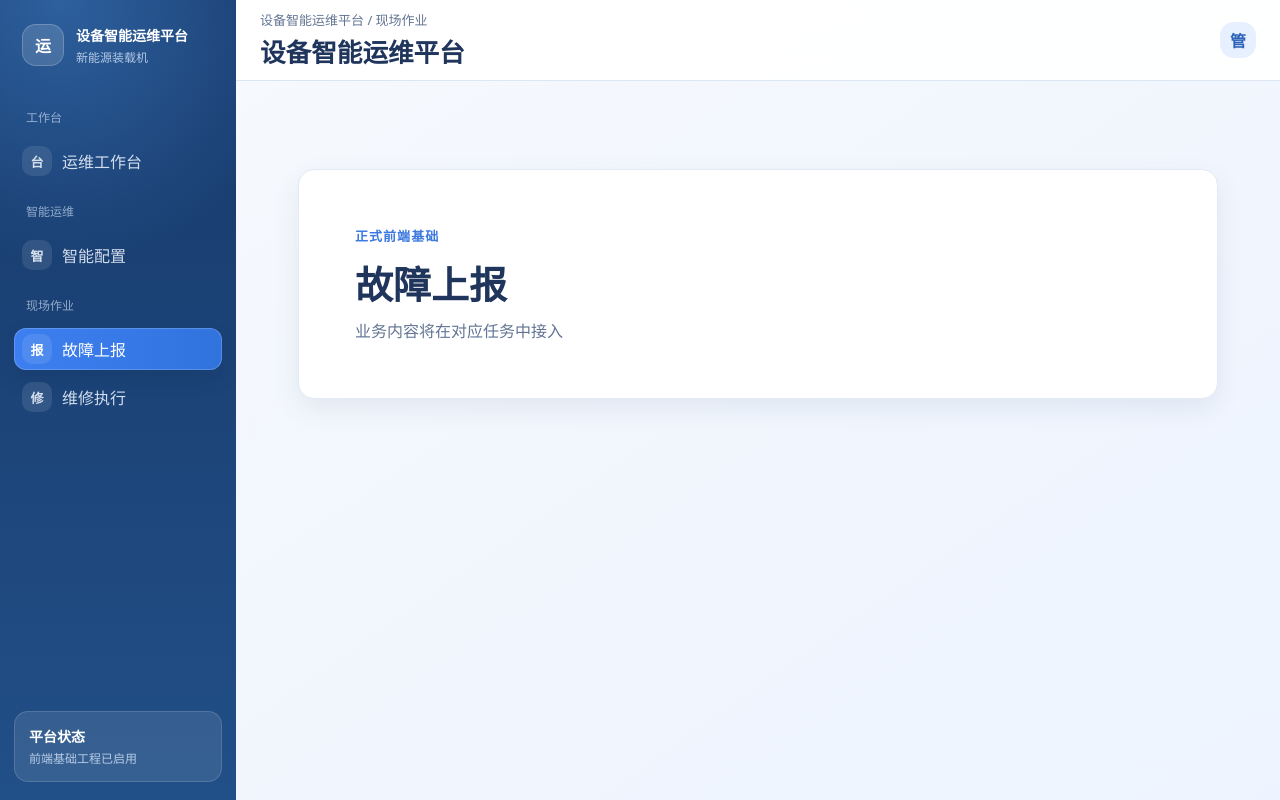
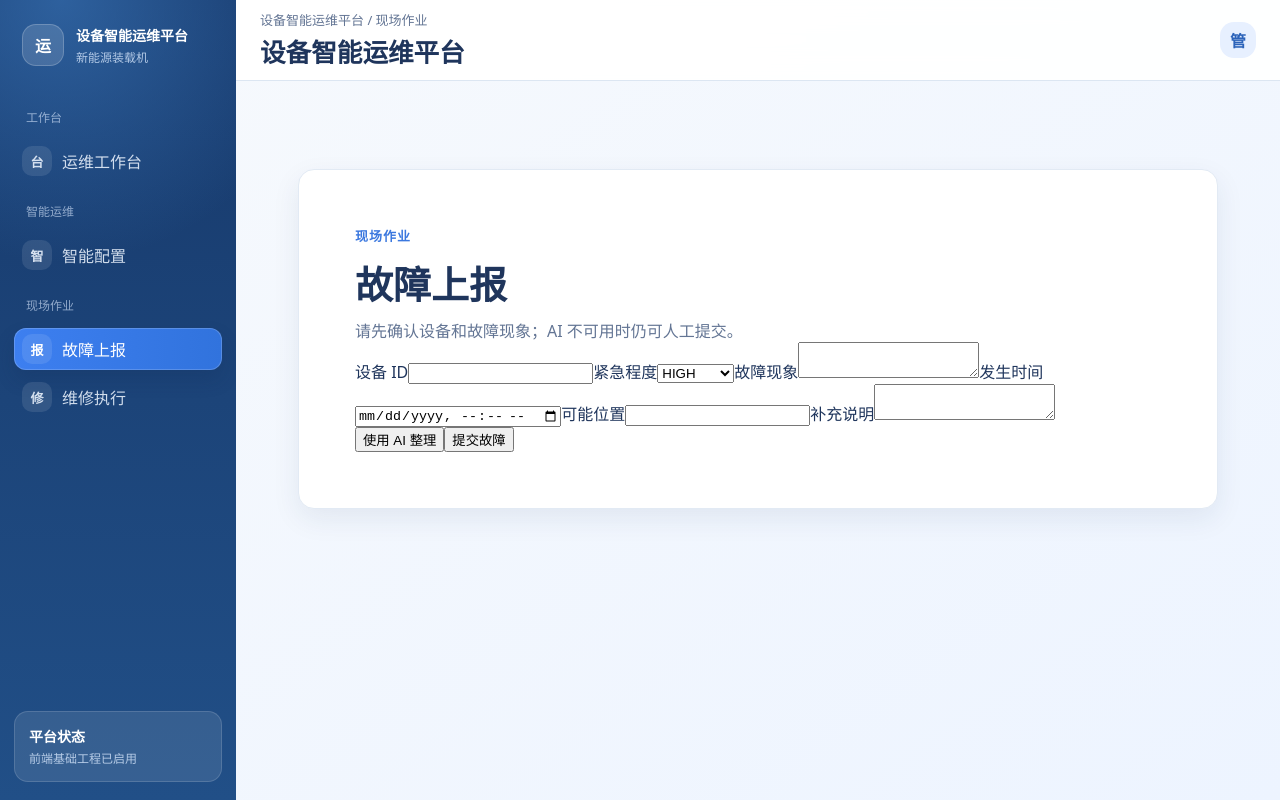
Before and after one commit to QI-code1992/Equipment-repair, a React (Vite) app in the folder codebase/frontend/: page /fault-report in a window 1280 px wide. Built offline with nearby package versions, Linux system fonts and the light colour scheme.

Commit message:
feat(frontend): integrate fault reporting workflow

```diff
--- a/codebase/frontend/src/App.tsx
+++ b/codebase/frontend/src/App.tsx
@@ -1,6 +1,7 @@
 import { NavLink, Route, Routes, useLocation } from "react-router-dom";
 
 import { IntelligentConfigPage } from "./IntelligentConfigPage";
+import { FaultReportPage } from "./FaultReportPage";
 
 type Page = {
   path: string;
@@ -71,7 +72,7 @@ export function App() {
           <div className="topbar__avatar" aria-label="当前用户">管</div>
         </header>
         <Routes>
-          {pages.map((page) => <Route key={page.path} path={page.path} element={page.path === "/intelligent-config" ? <IntelligentConfigPage /> : <PageShell label={page.label} />} />)}
+          {pages.map((page) => <Route key={page.path} path={page.path} element={page.path === "/intelligent-config" ? <IntelligentConfigPage /> : page.path === "/fault-report" ? <FaultReportPage /> : <PageShell label={page.label} />} />)}
           <Route path="*" element={<PageShell label={activePage.label} />} />
         </Routes>
       </main>
--- /dev/null
+++ b/codebase/frontend/src/FaultReportPage.tsx
@@ -0,0 +1,84 @@
+import { FormEvent, useState } from "react";
+
+import {
+  ApiError,
+  createFaultReport,
+  submitAgentFaultReport,
+  type FaultReportCreate,
+} from "./api";
+
+const initialForm = {
+  equipment_id: "",
+  urgency: "HIGH",
+  symptom: "",
+  occurred_at: "",
+  possible_location: "",
+  description: "",
+};
+
+function messageFor(error: unknown) {
+  if (error instanceof ApiError && error.status === 403) return "无权执行故障上报。";
+  if (error instanceof ApiError && error.status === 503) return "AI 故障上报暂不可用，请继续人工填写。";
+  return "提交失败，请稍后重试。";
+}
+
+export function FaultReportPage() {
+  const [form, setForm] = useState(initialForm);
+  const [notice, setNotice] = useState<string | null>(null);
+  const [error, setError] = useState<string | null>(null);
+  const [submitting, setSubmitting] = useState(false);
+
+  const payload: FaultReportCreate = {
+    ...form,
+    occurred_at: form.occurred_at ? new Date(form.occurred_at).toISOString() : "",
+    possible_location: form.possible_location || undefined,
+    description: form.description || undefined,
+    attachment_refs: [],
+  };
+
+  async function submit(event: FormEvent) {
+    event.preventDefault();
+    setSubmitting(true);
+    setError(null);
+    try {
+      const created = await createFaultReport(payload);
+      setNotice(`故障已提交：${created.number}`);
+    } catch (caught) {
+      setError(messageFor(caught));
+    } finally {
+      setSubmitting(false);
+    }
+  }
+
+  async function useAi() {
+    setError(null);
+    try {
+      const created = await submitAgentFaultReport({
+        draft: { ...payload, duration_minutes: 0 },
+        confirmed: true,
+      });
+      setNotice(`故障已提交：${created.number}`);
+    } catch (caught) {
+      setError(messageFor(caught));
+    }
+  }
+
+  return (
+    <section className="page-shell" aria-labelledby="page-heading">
+      <div className="page-shell__eyebrow">现场作业</div>
+      <h2 id="page-heading">故障上报</h2>
+      <p>请先确认设备和故障现象；AI 不可用时仍可人工提交。</p>
+      <form className="fault-form" onSubmit={(event) => void submit(event)}>
+        <label>设备 ID<input aria-label="设备 ID" required value={form.equipment_id} onChange={(event) => setForm({ ...form, equipment_id: event.target.value })} /></label>
+        <label>紧急程度<select value={form.urgency} onChange={(event) => setForm({ ...form, urgency: event.target.value })}><option>HIGH</option><option>MEDIUM</option><option>LOW</option></select></label>
+        <label>故障现象<textarea aria-label="故障现象" required value={form.symptom} onChange={(event) => setForm({ ...form, symptom: event.target.value })} /></label>
+        <label>发生时间<input aria-label="发生时间" type="datetime-local" required value={form.occurred_at} onChange={(event) => setForm({ ...form, occurred_at: event.target.value })} /></label>
+        <label>可能位置<input value={form.possible_location} onChange={(event) => setForm({ ...form, possible_location: event.target.value })} /></label>
+        <label>补充说明<textarea value={form.description} onChange={(event) => setForm({ ...form, description: event.target.value })} /></label>
+        {error && <p role="alert">{error}</p>}
+        {notice && <p role="status">{notice}</p>}
+        <div className="form-actions"><button type="button" onClick={() => void useAi()}>使用 AI 整理</button><button type="submit" disabled={submitting}>{submitting ? "提交中…" : "提交故障"}</button></div>
+      </form>
+    </section>
+  );
+}
```
Also changed, not shown: 2 other files (tests, documents, lock files or other folders).
